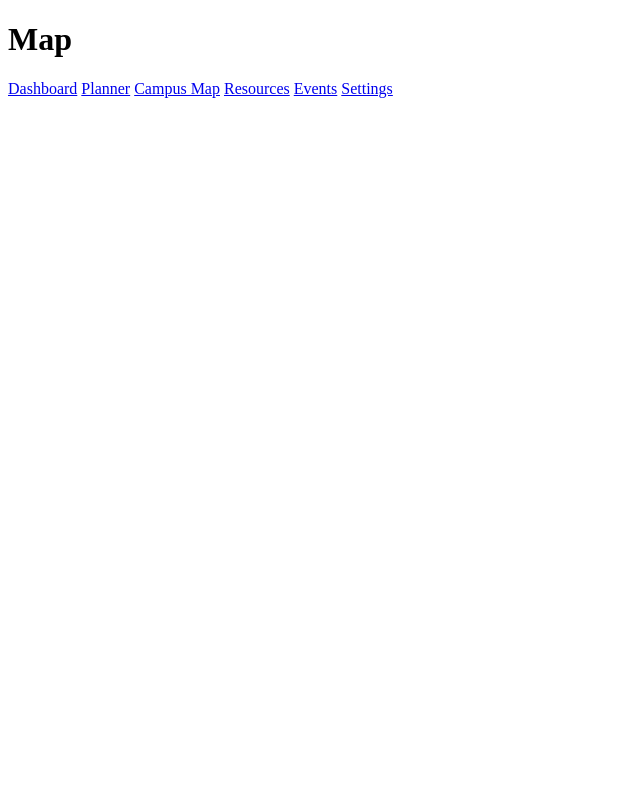
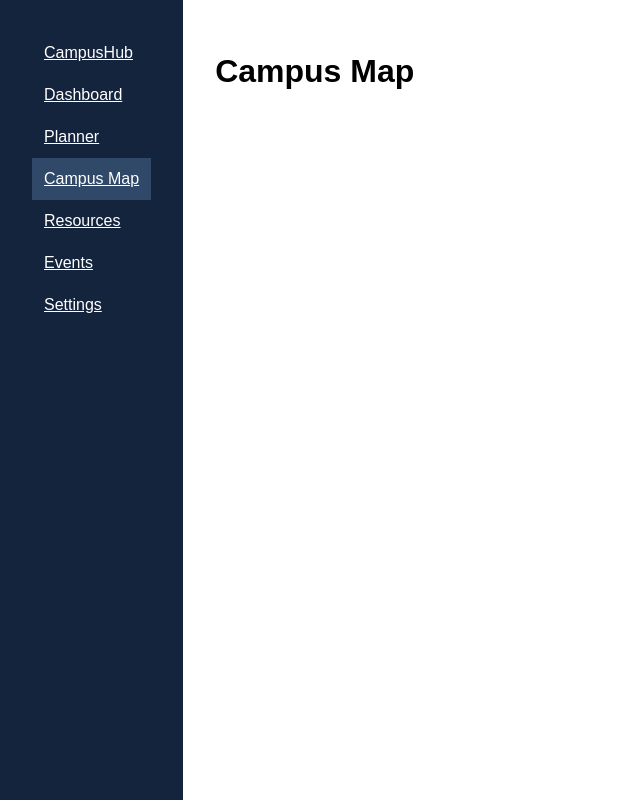
Before and after one commit to NotCXB/CampusHub, a plain HTML site: page map.html in a window 1280 px wide. Shown: the whole page, without its empty margins (0-640 px from the left). Drawn offline with Linux system fonts and the light colour scheme.

Commit message:
feat: add shared sidebar navigation

```diff
--- /dev/null
+++ b/css/styles.css
@@ -0,0 +1,6 @@
+body { margin: 0; font-family: sans-serif; }
+.app-shell { display: flex; min-height: 100vh; }
+.sidebar { background: #14243c; color: white; padding: 2rem; }
+.sidebar a { color: white; display: block; padding: .75rem; }
+.sidebar a[aria-current="page"] { background: #304968; }
+main { flex: 1; padding: 2rem; }
--- a/map.html
+++ b/map.html
@@ -1,5 +1,10 @@
 <!doctype html>
 <html lang="en">
-<head><meta charset="utf-8"><meta name="viewport" content="width=device-width, initial-scale=1"><title>Map | CampusHub</title></head>
-<body><main><h1>Map</h1><nav aria-label="CampusHub pages"><a href="index.html">Dashboard</a> <a href="planner.html">Planner</a> <a href="map.html">Campus Map</a> <a href="resources.html">Resources</a> <a href="events.html">Events</a> <a href="settings.html">Settings</a></nav></main></body>
+<head><meta charset="utf-8"><meta name="viewport" content="width=device-width, initial-scale=1"><title>Campus Map | CampusHub</title><link rel="stylesheet" href="css/styles.css"></head>
+<body><div class="app-shell"><aside class="sidebar"><a class="brand" href="index.html">CampusHub</a><nav aria-label="Main navigation"><a href="index.html">Dashboard</a>
+<a href="planner.html">Planner</a>
+<a href="map.html" aria-current="page">Campus Map</a>
+<a href="resources.html">Resources</a>
+<a href="events.html">Events</a>
+<a href="settings.html">Settings</a></nav></aside><main id="main-content"><h1>Campus Map</h1></main></div></body>
 </html>
```
Also changed, not shown: events.html (+7 -2 lines), index.html (+7 -2 lines), planner.html (+7 -2 lines), resources.html (+7 -2 lines), settings.html (+7 -2 lines).
